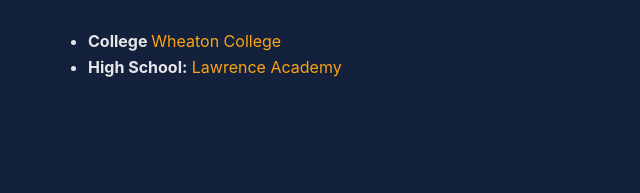
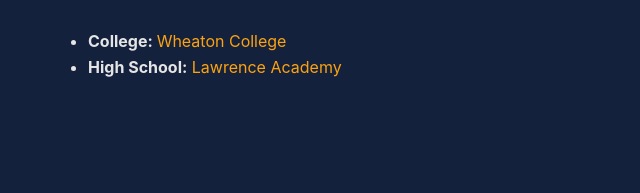
Before and after one commit to guti15/robg-dev, an Eleventy site: page src/index.njk in a window 1280 px wide. Shown: the part 1754-1947 px from the top of the page, 0-640 px from the left. Built offline with nearby package versions, Linux system fonts and the light colour scheme; Eleventy itself is replaced by a stand-in of ours; files that its build step writes are made by us from their sources.

Commit message:
adding pesty punctuation to page.

```diff
--- a/src/index.njk
+++ b/src/index.njk
@@ -81,7 +81,7 @@
   <h2 class="section-title">Alma Mater</h2>
   <div class="Additinal-content">
       <ul>
-      <li><strong>College </strong> <a href="https://wheatoncollege.edu">Wheaton College</a></li>
+      <li><strong>College: </strong> <a href="https://wheatoncollege.edu">Wheaton College</a></li>
       <li><strong>High School:</strong> <a href="https://www.lacademy.edu">Lawrence Academy</a> </li>
     </ul>
   </div>
```
